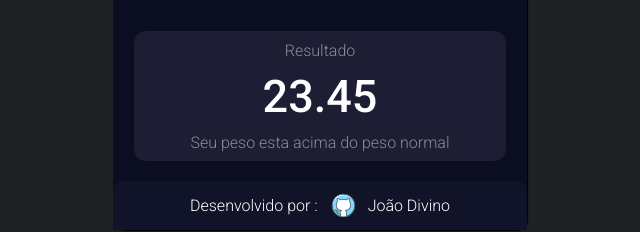
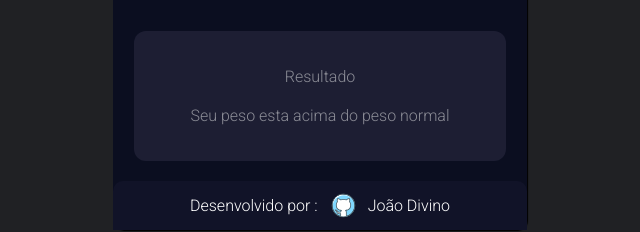
Before and after one commit to joaodivinod/imc_calculator_vueJs, a Vue app: page / in a window 1280 px wide. Shown: the part 538-770 px from the top of the page, without its empty margins (320-960 px from the left). Built offline with nearby package versions, Linux system fonts and the light colour scheme.

Commit message:
Update imc.vue

```diff
--- a/src/components/imc.vue
+++ b/src/components/imc.vue
@@ -47,7 +47,7 @@
             </section>
             <section class="result container">
                 <h3>Resultado</h3>
-                <h2>23.45</h2>
+                <h2>{{ calcImc() }}</h2>
                 <h3>Seu peso esta acima do peso normal</h3>
             </section>
         </main>
@@ -72,13 +72,12 @@ export default {
             height:0,
             weight:60,
             age:15,
+            result :0
         }
     },
     methods:{
        calcImc(){
-           return{
 
-           }
        }
     }
 
```
